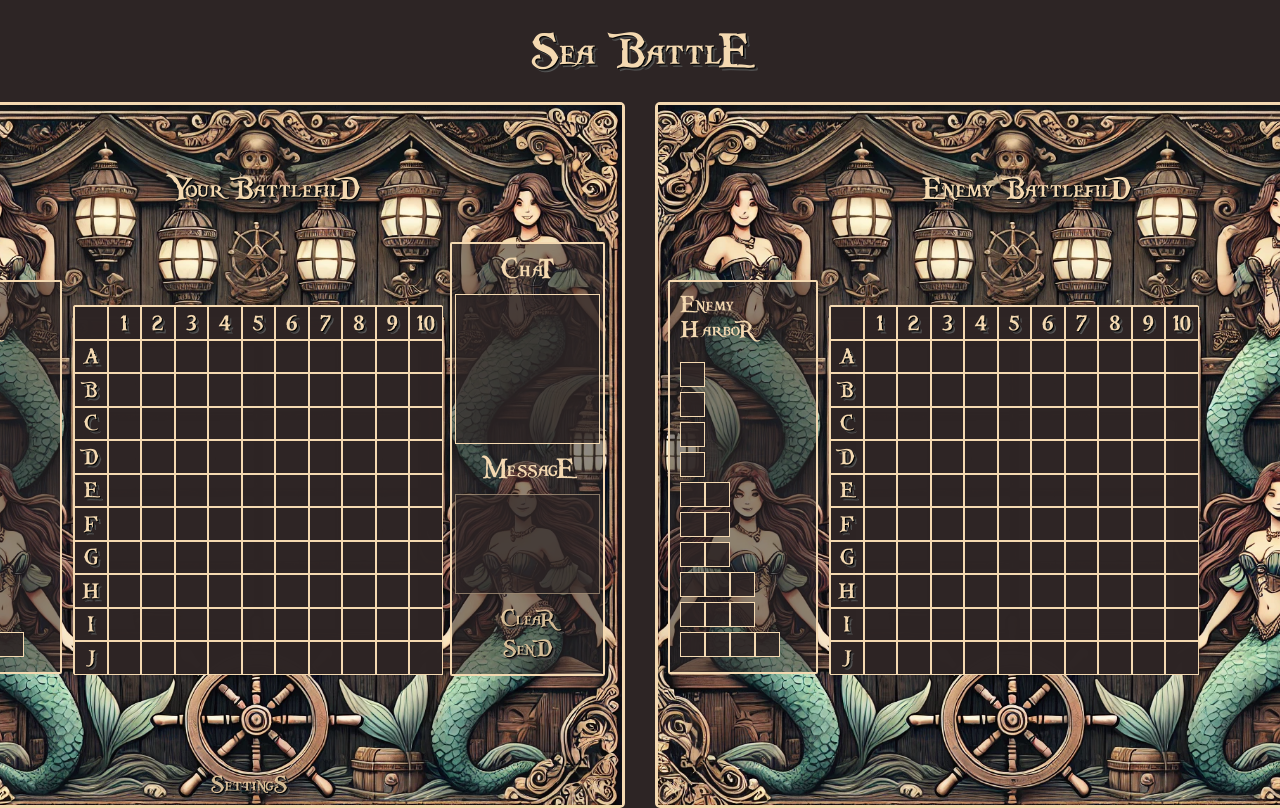
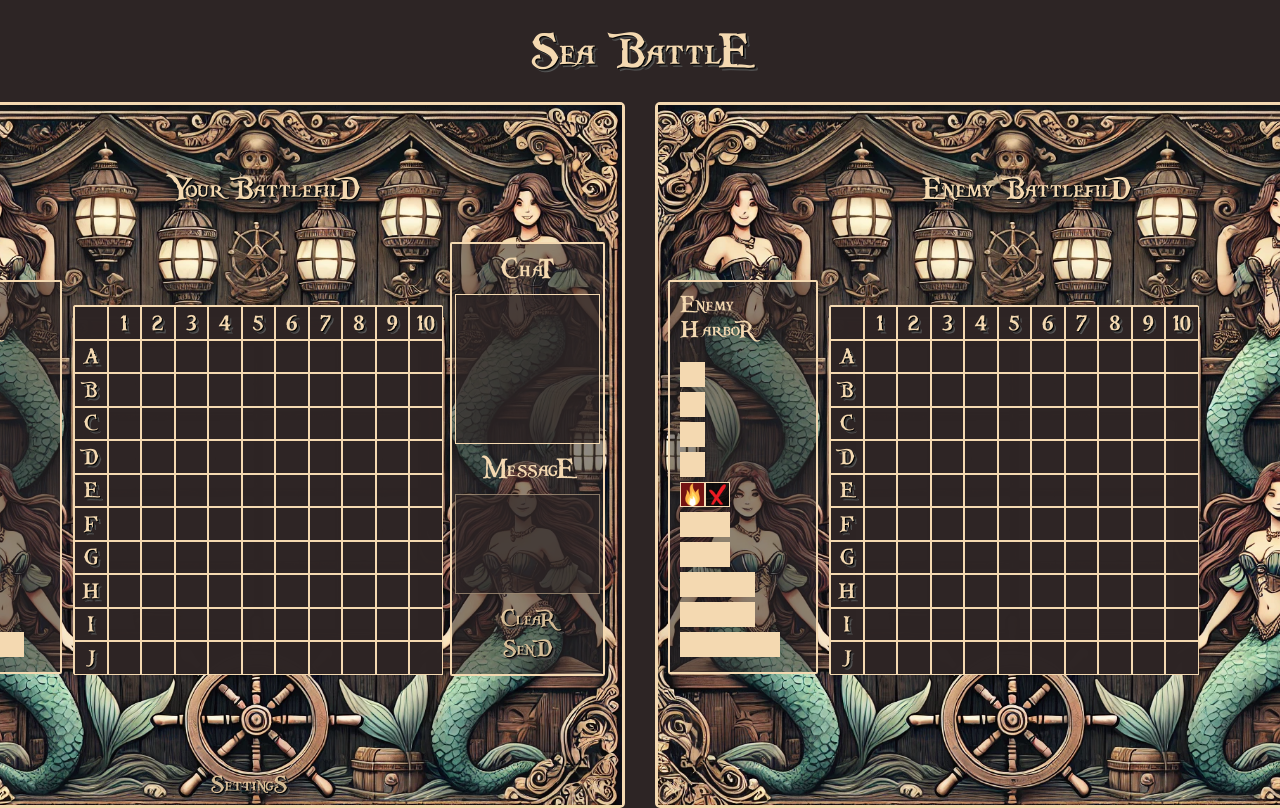
Before and after one commit to Federicofilini/Sea-Battle, a plain HTML site: page index.html in a window 1280 px wide. Shown: the top 808 px of the page. Drawn offline with Linux system fonts and the light colour scheme.

Commit message:
Добавил состояния клеток

```diff
--- a/index.css
+++ b/index.css
@@ -132,11 +132,12 @@ body {
   cursor: text;
   border: 1px solid rgba(244, 217, 177, 0.47);
 }
-.fild__form textarea:last-of-type:hover{
-border: 1px solid rgb(244, 217, 177);
+.fild__form textarea:last-of-type:hover {
+  border: 1px solid rgb(244, 217, 177);
 }
 
 .cell {
+  position: relative;
   display: flex;
   justify-content: center;
   align-items: center;
@@ -147,6 +148,29 @@ border: 1px solid rgb(244, 217, 177);
   text-shadow: 1px 1px 0 #000, 2px 2px 0 #333, 3px 3px 0 #555;
   cursor: pointer;
 }
+.--is--target {
+  width: 25px;
+  height: 25px;
+  background-color: rgb(244, 217, 177);
+}
+.--is--destroed {
+  width: 25px;
+  height: 25px;
+  background-size: contain;
+  background-image: url(./img/fire.png);
+  background-color: #731313;
+  border: 1px solid rgb(244, 217, 177);
+  z-index: 2;
+}
+.--is--missed {
+  width: 25px;
+  height: 25px;
+  background-size: contain;
+  background-image: url(./img/cross.png);
+  background-color: #040303bd;
+  z-index: 2;
+}
+
 .cell:not(.touch-not):hover {
   background-color: rgba(71, 69, 69, 0.889);
 }
--- a/index.html
+++ b/index.html
@@ -106,46 +106,54 @@
             <h3>YuoR HarboR</h3>
             <div class="ship-types">
               <div class="ship-one ship">
-                <span class="cell"></span>
+                <span class="cell --is--target"></span>
               </div>
               <div class="ship-one ship">
-                <span class="cell"></span>
+                <span class="cell --is--target"></span>
               </div>
               <div class="ship-one ship">
-                <span class="cell"></span>
+                <span class="cell --is--target"></span>
               </div>
               <div class="ship-one ship">
-                <span class="cell"></span>
+                <span class="cell --is--target"></span>
               </div>
             </div>
             <div class="ship-types">
               <div class="ship-two ship">
-                <span class="cell"></span><span class="cell"></span>
+                <span class="--is--destroed"></span
+                ><span class="cell --is--missed"></span>
               </div>
               <div class="ship-two ship">
-                <span class="cell"></span><span class="cell"></span>
+                <span class="cell --is--target"></span
+                ><span class="cell --is--target"></span>
               </div>
               <div class="ship-two ship">
-                <span class="cell"></span><span class="cell"></span>
+                <span class="cell --is--target"></span
+                ><span class="cell --is--target"></span>
               </div>
             </div>
             <div class="ship-types">
               <div class="ship-tree ship">
-                <span class="cell"></span><span class="cell"></span
-                ><span class="cell"></span>
+                <span class="cell --is--target"></span
+                ><span class="cell --is--target"></span
+                ><span class="cell --is--target"></span>
               </div>
               <div class="ship-tree ship">
-                <span class="cell"></span><span class="cell"></span
-                ><span class="cell"></span>
+                <span class="cell --is--target"></span
+                ><span class="cell --is--target"></span
+                ><span class="cell --is--target"></span>
               </div>
             </div>
             <div class="ship-types">
               <div class="ship-four ship">
-                <span class="cell"></span><span class="cell"></span
-                ><span class="cell"></span><span class="cell"></span>
+                <span class="cell --is--target"></span
+                ><span class="cell --is--target"></span
+                ><span class="cell --is--target"></span
+                ><span class="cell --is--target"></span>
               </div>
             </div>
           </div>
+          <!-- --------------------------------settings -->
           <div>
             <button class="settings-btn btn" id="set-btn">SettingS</button>
 
@@ -259,43 +267,50 @@
             <h3>Enemy HarboR</h3>
             <div class="ship-types">
               <div class="ship-one ship">
-                <span class="cell"></span>
+                <span class="cell --is--target"></span>
               </div>
               <div class="ship-one ship">
-                <span class="cell"></span>
+                <span class="cell --is--target"></span>
               </div>
               <div class="ship-one ship">
-                <span class="cell"></span>
+                <span class="cell --is--target"></span>
               </div>
               <div class="ship-one ship">
-                <span class="cell"></span>
+                <span class="cell --is--target"></span>
               </div>
             </div>
             <div class="ship-types">
               <div class="ship-two ship">
-                <span class="cell"></span><span class="cell"></span>
+                <span class="--is--destroed"></span
+                ><span class="cell --is--missed"></span>
               </div>
               <div class="ship-two ship">
-                <span class="cell"></span><span class="cell"></span>
+                <span class="cell --is--target"></span
+                ><span class="cell --is--target"></span>
               </div>
               <div class="ship-two ship">
-                <span class="cell"></span><span class="cell"></span>
+                <span class="cell --is--target"></span
+                ><span class="cell --is--target"></span>
               </div>
             </div>
             <div class="ship-types">
               <div class="ship-tree ship">
-                <span class="cell"></span><span class="cell"></span
-                ><span class="cell"></span>
+                <span class="cell --is--target"></span
+                ><span class="cell --is--target"></span
+                ><span class="cell --is--target"></span>
               </div>
               <div class="ship-tree ship">
-                <span class="cell"></span><span class="cell"></span
-                ><span class="cell"></span>
+                <span class="cell --is--target"></span
+                ><span class="cell --is--target"></span
+                ><span class="cell --is--target"></span>
               </div>
             </div>
             <div class="ship-types">
               <div class="ship-four ship">
-                <span class="cell"></span><span class="cell"></span
-                ><span class="cell"></span><span class="cell"></span>
+                <span class="cell --is--target"></span
+                ><span class="cell --is--target"></span
+                ><span class="cell --is--target"></span
+                ><span class="cell --is--target"></span>
               </div>
             </div>
           </div>
```
Also changed, not shown: img/cross.png (added), img/fire.png (added).
